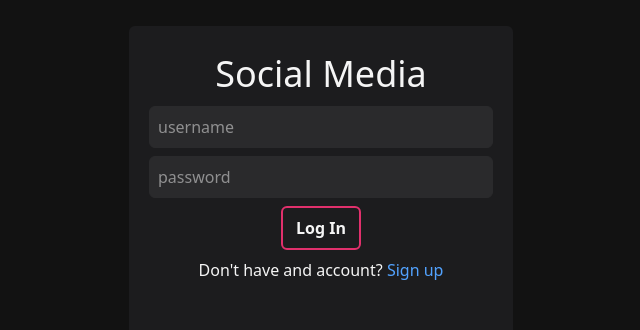
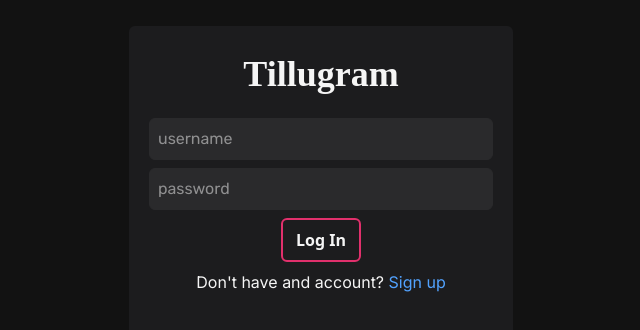
Before and after one commit to Riteshdolas/social-media-frontend, a React (Vite) app: page /login in a window 1280 px wide. Shown: the part 194-524 px from the top of the page, without its empty margins (319-959 px from the left). Built offline with nearby package versions, Linux system fonts and the light colour scheme; no server answers; a small style sheet from the web is missing.

Commit message:
added google fonts

```diff
--- a/index.html
+++ b/index.html
@@ -1,13 +1,21 @@
 <!doctype html>
 <html lang="en">
+
 <head>
   <meta charset="UTF-8" />
   <link rel="icon" type="image/svg+xml" href="/vite.svg" />
+  <link rel="stylesheet"
+    href="https://fonts.googleapis.com/css2?family=Poppins:wght@400;700&family=Inter:wght@400;700&family=Rubik:wght@400;700&display=swap" />
+  <link
+  rel="stylesheet"
+  href="https://cdn.jsdelivr.net/npm/@fontsource/playwrite-hu@latest/index.css" />
   <meta name="viewport" content="width=device-width, initial-scale=1.0" />
   <title>Tillugram</title>
 </head>
+
 <body>
   <div id="root"></div>
   <script type="module" src="src/main.jsx"></script>
 </body>
+
 </html>
--- a/src/components/Card.jsx
+++ b/src/components/Card.jsx
@@ -47,13 +47,13 @@ const PostCard = ({ username, avatar, time, content, image }) => {
           className="w-12 h-12 rounded-full object-cover"
         />
         <div>
-          <h2 className="text-lg text-[#f5f5f5] font-semibold">{username}</h2>
-          <p className="text-sm text-[#b0b0b0]">{dayjs(time).fromNow()}</p>
+          <h2 className="text-lg text-[#f5f5f5] font-poppins font-semibold">{username}</h2>
+          <p className="text-sm font-rubik text-[#b0b0b0]">{dayjs(time).fromNow()}</p>
         </div>
       </div>
 
       {/* Post Content */}
-      <div className="mt-4 text-[#f5f5f5]">{content}</div>
+      <div className="mt-4 font-inter text-[#f5f5f5]">{content}</div>
 
       {/* Optional Image */}
       {image && (
--- a/src/components/Input.jsx
+++ b/src/components/Input.jsx
@@ -4,7 +4,7 @@ function Input({type, name, placeholder, className="", ...props}) {
       type={type}
       name={name}
       placeholder={placeholder}
-      className={`bg-[#2a2a2c] text-[#f5f5f5] border-solid border-1 border-[#2a2a2c] w-full p-2 rounded-md m-1 ${className}`}
+      className={`bg-[#2a2a2c] font-rubik font-thin text-[#f5f5f5] border-solid border-1 border-[#2a2a2c] w-full p-2 rounded-md m-1 ${className}`}
       {...props}
     />
   );
--- a/src/components/NavigateBtn.jsx
+++ b/src/components/NavigateBtn.jsx
@@ -9,7 +9,7 @@ function NavigateBtn({title, className='', navigateTo, token , ...props }) {
         setUser(null)
         navigate(navigateTo)
     }
-    return <button className={`p-2 border-solid border-2 border-[#e1306c] cursor-pointer transition-transform duration-200 hover:scale-105 rounded-md text-[#f5f5f5] ${className}`} onClick={handler}>{title}</button>
+    return <button className={`p-2 font-poppins border-solid border-2 border-[#e1306c] cursor-pointer transition-transform duration-200 hover:scale-105 rounded-md text-[#f5f5f5] ${className}`} onClick={handler}>{title}</button>
 }
 
 export default NavigateBtn
--- a/src/components/Search.jsx
+++ b/src/components/Search.jsx
@@ -71,11 +71,11 @@ const SearchDrawer = ({ isOpen, onClose }) => {
   return (
     <div
       className={`fixed top-0 left-0 h-full w-80 bg-[#1c1c1e] text-[#f5f5f5] transform transition-transform duration-300 z-10 shadow-lg ${
-        isOpen ? "translate-x-30" : "-translate-x-full"
+        isOpen ? "translate-x-34" : "-translate-x-full"
       }`}
     >
       <div className="flex justify-between items-center p-4 border-b border-[#2a2a2c]">
-        <h2 className="text-lg font-semibold">Search Users</h2>
+        <h2 className="text-lg font-light font-poppins">Search Users</h2>
         <button onClick={onClose} className="text-[#f5f5f5] text-xl">×</button>
       </div>
       <div className="p-4">
@@ -84,10 +84,10 @@ const SearchDrawer = ({ isOpen, onClose }) => {
           value={query}
           onChange={handleSearch}
           placeholder="Search by username..."
-          className="w-full p-2 rounded-md border border-[#2a2a2c] bg-[#2a2a2c] text-[#f5f5f5] mb-4"
+          className="w-full p-2 rounded-md border font-rubik border-[#2a2a2c] bg-[#2a2a2c] text-[#f5f5f5] mb-4"
         />
 
-        {loading && <p className="text-[#b0b0b0]">Loading...</p>}
+        {loading && <p className="text-[#b0b0b0] font-sans">Loading...</p>}
         {error && !loading && <p className="text-red-400">{error}</p>}
 
         <div className="space-y-3">
--- a/src/components/form/Form.jsx
+++ b/src/components/form/Form.jsx
@@ -71,7 +71,7 @@ function Form({ onClose }) {
   return (
     <div className="fixed inset-0 bg-[#121212] bg-opacity-50 flex justify-center p-2 items-center z-50">
       <div className="bg-[#1c1c1e] text-[#f5f5f5] p-6 rounded-lg shadow-lg md:w-[50%] lg:w-[35%]">
-        <h2 className="text-xl mb-4 font-bold">Edit Profile</h2>
+        <h2 className="text-xl mb-4 font-poppins font-bold">Edit Profile</h2>
         <form onSubmit={handleSubmit}>
           <Input
             name="username"
@@ -111,13 +111,13 @@ function Form({ onClose }) {
             <button
               type="button"
               onClick={onClose}
-              className="bg-[#2a2a2c] text-white px-4 py-2 rounded hover:bg-[#121212] ursor-pointer transition-transform duration-200 hover:scale-105"
+              className="bg-[#2a2a2c] text-white px-4 py-2 rounded hover:bg-[#121212] ursor-pointer transition-transform duration-200 font-poppins font-medium hover:scale-105"
             >
               Cancel
             </button>
             <button
               type="submit"
-              className="bg-blue-600 text-white px-4 py-2 rounded hover:bg-blue-700 ursor-pointer transition-transform duration-200 hover:scale-105 "
+              className="bg-blue-600 text-white px-4 py-2 rounded hover:bg-blue-700 ursor-pointer transition-transform duration-200 font-poppins font-medium hover:scale-105 "
             >
               {loadingBtn ? (
                 <div className="border-2 border-white border-t-transparent rounded-full w-5 h-5 animate-spin" />
--- a/src/components/header/Nav.jsx
+++ b/src/components/header/Nav.jsx
@@ -12,9 +12,9 @@ const Sidebar = () => {
   const navigate = useNavigate()
   return (
     <>
-    <div className="h-screen hidden z-30 fixed w-30 bg-[#1c1c1e] border-r md:flex flex-col justify-between items-center py-6 space-y-6 shadow-md">
+    <div className="h-screen hidden z-30 fixed w-36 bg-[#1c1c1e] border-r md:flex flex-col justify-between items-center py-6 space-y-6 shadow-md">
       {/* Logo */}
-      <div className="text-2xl font-bold text-center text-[#f5f5f5]">Social Media</div>
+      <div className="text-2xl font-bold text-center font-playwrite text-[#f5f5f5]">Tillugram</div>
 
       {/* Icons */}
       <nav className="flex flex-col gap-8 text-2xl text-[#b0b0b0]">
--- a/src/index.css
+++ b/src/index.css
@@ -17,3 +17,19 @@ body{
   -ms-overflow-style: none; /* IE and Edge */
   scrollbar-width: none; /* Firefox */
 }
+
+.font-poppins {
+  font-family: 'Poppins', sans-serif;
+}
+
+.font-inter {
+  font-family: 'Inter', sans-serif;
+}
+
+.font-rubik {
+  font-family: 'Rubik', sans-serif;
+}
+
+.font-playwrite {
+  font-family: 'Playwrite HU', cursive;
+}
--- a/src/pages/Login.jsx
+++ b/src/pages/Login.jsx
@@ -70,7 +70,7 @@ function Login() {
         onSubmit={handler}
         className="flex bg-[#1c1c1e] h-[37%] p-5 rounded-md w-[90%] md:h-[25%] md:w-[50%] lg:h-[45%] lg:w-[30%] flex-col items-center"
       >
-        <h1 className="text-[#f5f5f5] text-4xl m-2 font-sans">Social Media</h1>
+        <h1 className="text-[#f5f5f5] text-4xl m-2 mb-5 font-playwrite font-bold">Tillugram</h1>
         <Input type="text" name="username" placeholder="username" />
         <Input type="text" name="password" placeholder="password" />
         <button
@@ -84,9 +84,9 @@ function Login() {
             "Log In"
           )}
         </button>
-        <p className="text-[#f5f5f5] m-1 font-sans">
+        <p className="text-[#f5f5f5] m-1 font-inter">
           Don't have and account?{" "}
-          <Link to="/signup" className="text-blue-400">
+          <Link to="/signup" className="text-blue-400 font-inter">
             Sign up
           </Link>
         </p>
--- a/src/pages/Signup.jsx
+++ b/src/pages/Signup.jsx
@@ -62,7 +62,7 @@ function Signup() {
         className="flex flex-col bg-[#1c1c1e] h-[65%] p-5 rounded-md w-[90%]
       md:h-[54%] md:w-[70%] lg:h-[60%] lg:w-[35%] items-center justify-center"
       >
-        <h1 className="text-[#f5f5f5] text-4xl m-2 font-sans">Social Media</h1>
+        <h1 className="text-[#f5f5f5] text-4xl m-2 mb-5 font-playwrite font-bold">Tillugram</h1>
         <Input type="text" name="username" placeholder="username" />
         <Input type="text" name="password" placeholder="password" />
         <Input type="text" name="email" placeholder="email" />
@@ -80,9 +80,9 @@ function Signup() {
           )}
         </button>
 
-        <p className="text-[#f5f5f5] m-1 font-sans">
+        <p className="text-[#f5f5f5] m-1 font-inter">
           Have an account?{" "}
-          <Link to="/login" className="text-blue-400">
+          <Link to="/login" className="text-blue-400 font-inter">
             Log in
           </Link>
         </p>
```
Also changed, not shown: src/pages/Profile.jsx (+9 -9 lines). Lines whose indentation alone changed are shown as unchanged.
